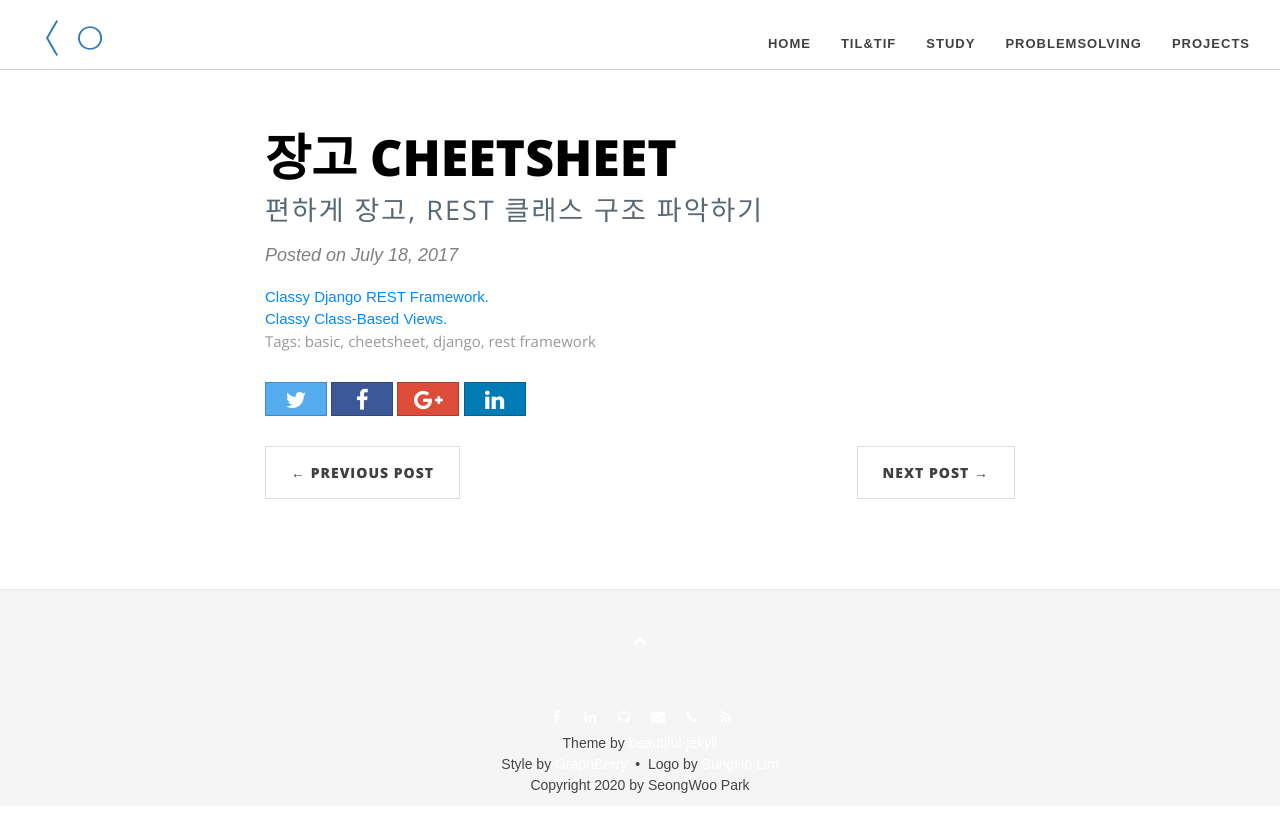
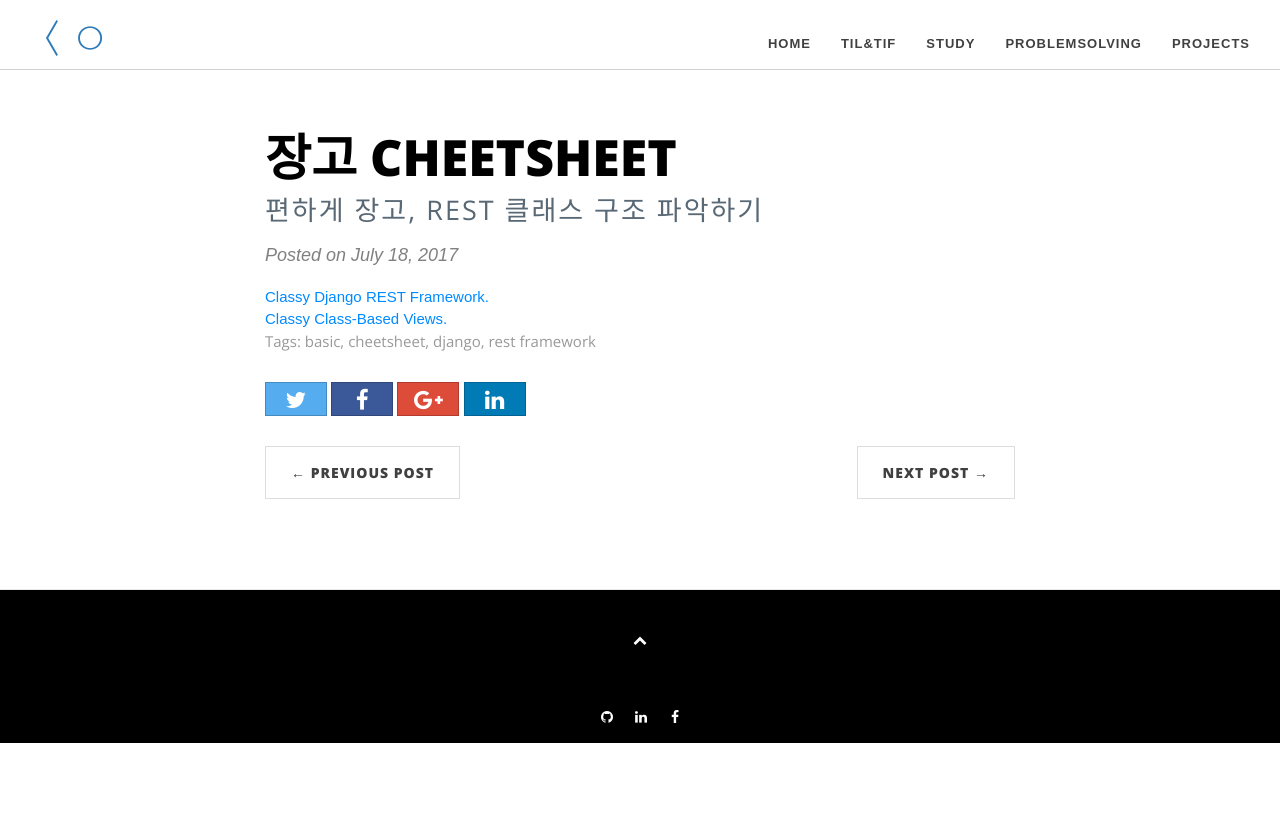
Before and after one commit to seongwoopark/seongwoopark.github.io, a Jekyll site: the page built from _posts/2017-07-18-study-django-and-rest-cheetsheet.md, in a window 1280 px wide. Shown: the top 832 px of the page. Built offline with Jekyll 4.4.1, drawn with Linux system fonts in a browser that asks for light colours; nearby versions of some CDN libraries; comment, search, counter and statistics services are not loaded.

Commit message:
fix: blog footer css

```diff
--- a/_config.yml
+++ b/_config.yml
@@ -60,9 +60,9 @@
 
 # Select which links to show in the footer
 footer-links-active:
-  email: true
-  telephone: true
-  rss: true
+  email: false
+  telephone: false
+  rss: false
   facebook: true
   linkedin: true
   github: true
--- a/_includes/footer.html
+++ b/_includes/footer.html
@@ -1,15 +1,15 @@
-<footer>
+<footer style="background:#000;color: #fff;">
   <div class="container">
       <a href="#top" data-scroll class="back-to-top"><i class="fa fa-chevron-up"></i></a>
       <ul class="social">
-          {% if site.author.facebook_link and site.footer-links-active.facebook %}
-          <li><a href="{{ site.author.facebook_link }}" target="_blank"><i class="fa fa-facebook"></i></a></li>
+          {% if site.author.github_link and site.footer-links-active.github %}
+          <li><a href="{{ site.author.github_link }}" target="_blank"><i class="fa fa-github"></i></a></li>
           {% endif %}
           {% if site.author.linkedin_link and site.footer-links-active.linkedin %}
           <li><a href="{{ site.author.linkedin_link }}" target="_blank"><i class="fa fa-linkedin"></i></a></li>
           {% endif %}
-          {% if site.author.github_link and site.footer-links-active.github %}
-          <li><a href="{{ site.author.github_link }}" target="_blank"><i class="fa fa-github"></i></a></li>
+          {% if site.author.facebook_link and site.footer-links-active.facebook %}
+          <li><a href="{{ site.author.facebook_link }}" target="_blank"><i class="fa fa-facebook"></i></a></li>
           {% endif %}
           {% if site.author.twitter_link and site.footer-links-active.twitter %}
           <li><a href="{{ site.author.twitter_link }}" target="_blank"><i class="fa fa-twitter"></i></a></li>
@@ -50,11 +50,11 @@
           {% endif %}
       {% endif %}
       </ul>
-      <p>
-          Theme by <a href="http://deanattali.com/beautiful-jekyll/" target="_blank">beautiful-jekyll</a><br/>
-          Style by <a href="http://graphberry.com" target="_blank">GraphBerry</a> &nbsp;&bull;&nbsp;
-          Logo by <a href="http://color-lim.com" target="_blank">SungHo Lim</a><br/>
-          Copyright {{ site.time | date: '%Y' }} by {{ site.author.name }}
-      </p>
+<!--      <p>-->
+<!--          Theme by <a href="http://deanattali.com/beautiful-jekyll/" target="_blank">beautiful-jekyll</a><br/>-->
+<!--          Style by <a href="http://graphberry.com" target="_blank">GraphBerry</a> &nbsp;&bull;&nbsp;-->
+<!--          Logo by <a href="http://color-lim.com" target="_blank">SungHo Lim</a><br/>-->
+<!--          Copyright {{ site.time | date: '%Y' }} by {{ site.author.name }}-->
+<!--      </p>-->
   </div>
 </footer>
```
